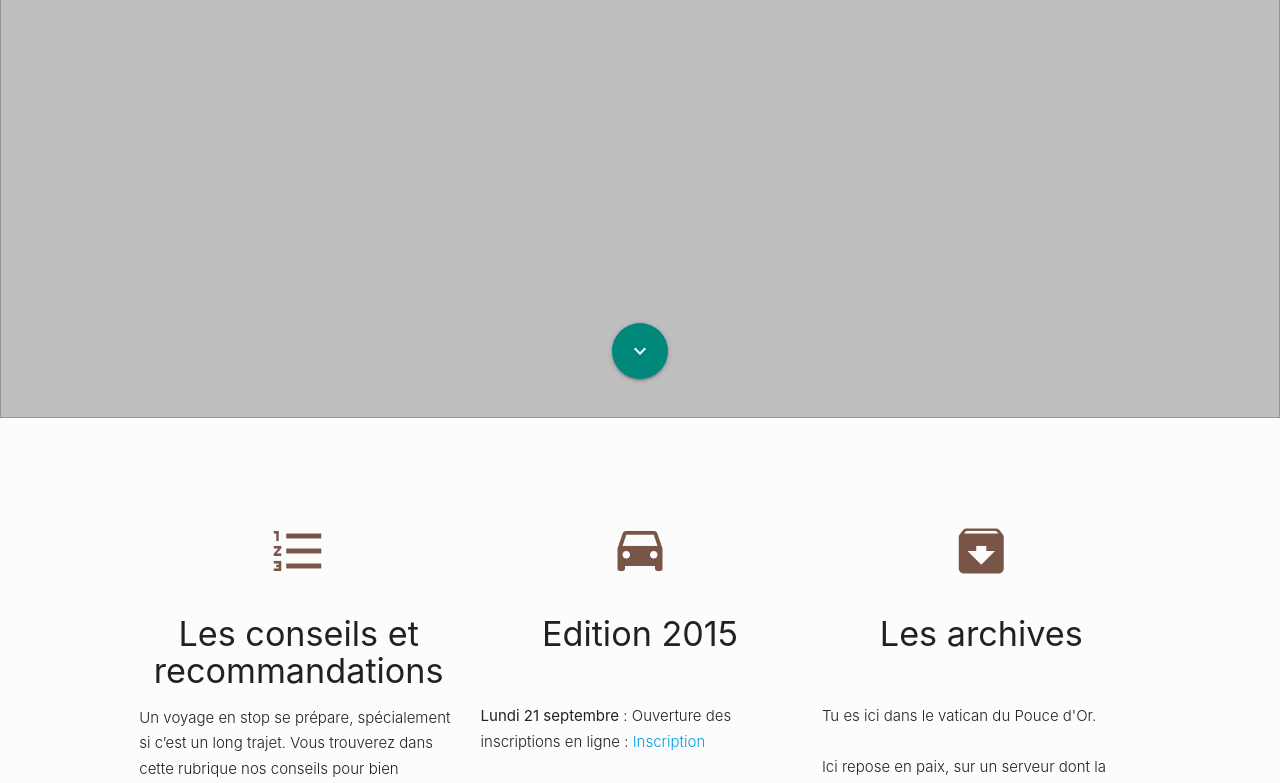
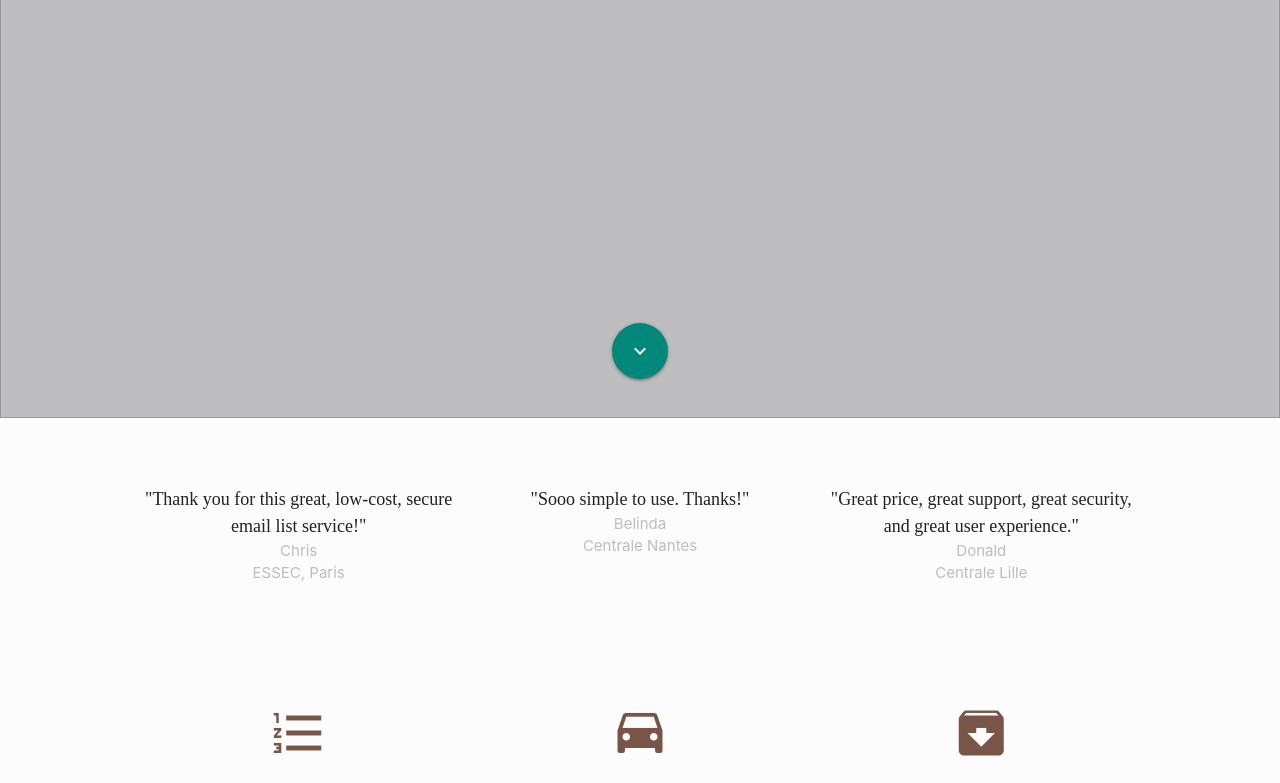
Before and after one commit to oliviernguyenquoc/angular_pouce_homepage, an Angular app: page / in a window 1280 px wide. Shown: the part 382-1165 px from the top of the page. Built offline with nearby package versions, Linux system fonts and the light colour scheme.

Commit message:
Add Review part

```diff
--- a/src/app/app.component.html
+++ b/src/app/app.component.html
@@ -4,6 +4,7 @@
 
 <div id="core-content">
 	<app-firstscreen></app-firstscreen>
+	<app-review></app-review>
 	<app-restscreen></app-restscreen>
 </div>
 
--- a/src/app/app.component.ts
+++ b/src/app/app.component.ts
@@ -15,6 +15,12 @@ export class MenuComponent {}
 })
 export class FirstScreenComponent {}
 
+@Component({
+	selector: 'app-review',
+	templateUrl: 'app.review.component.html',
+	styleUrls: ['./app.review.component.css']
+})
+export class ReviewComponent {}
 
 @Component({
 	selector: 'app-restscreen',
--- a/src/app/app.module.ts
+++ b/src/app/app.module.ts
@@ -3,14 +3,15 @@ import { NgModule } from '@angular/core';
 import { FormsModule } from '@angular/forms';
 import { HttpModule } from '@angular/http';
 
-import { AppComponent, MenuComponent, FirstScreenComponent, RestScreenComponent } from './app.component';
+import { AppComponent, MenuComponent, FirstScreenComponent, RestScreenComponent, ReviewComponent } from './app.component';
 
 @NgModule({
   declarations: [
     AppComponent,
     MenuComponent,
     FirstScreenComponent,
-    RestScreenComponent
+    RestScreenComponent,
+    ReviewComponent
   ],
   imports: [
     BrowserModule,
--- /dev/null
+++ b/src/app/app.review.component.css
@@ -0,0 +1,14 @@
+#block3parts {
+  width: 80%;
+  margin-top: 2em;
+  padding-top: 2.5em;
+}
+
+.review{
+	font-family: Roboto-BoldItalic;
+	font-size: 18px;
+}
+
+.signature{
+	color: #BDBDBD;
+}
--- /dev/null
+++ b/src/app/app.review.component.html
@@ -0,0 +1,41 @@
+<div class="section row center" id="block3parts">
+	<div class="col s12 m4">
+		<div class="review">
+			"Thank you for this great, low-cost, secure email list service!"
+		</div>
+		<div class="signature">
+			<div class="name">
+				Chris
+			</div>
+			<div class="from">
+				ESSEC, Paris
+			</div>
+		</div>
+	</div>
+	<div class="col s12 m4">
+		<div class="review">
+			"Sooo simple to use. Thanks!"
+		</div>
+		<div class="signature">
+			<div class="name">
+				Belinda
+			</div>
+			<div class="from">
+				Centrale Nantes
+			</div>
+		</div>
+	</div>
+	<div class="col s12 m4">
+		<div class="review">
+			"Great price, great support, great security, and great user experience."
+		</div>
+		<div class="signature">
+			<div class="name">
+				Donald
+			</div>
+			<div class="from">
+				Centrale Lille
+			</div>
+		</div>
+	</div>
+</div>
```
